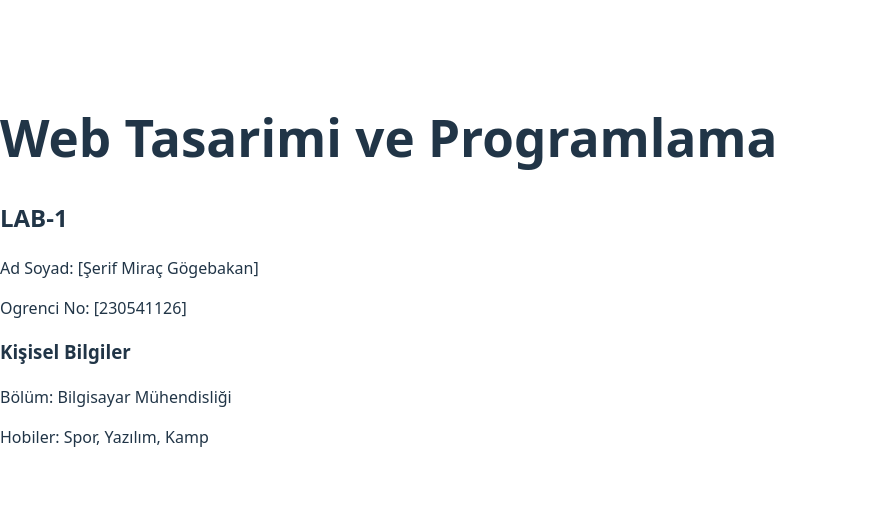
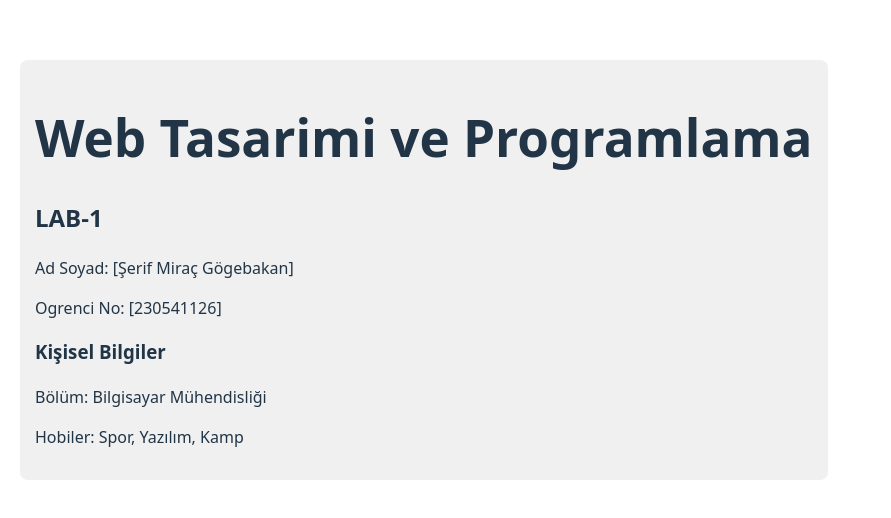
Before and after one commit to Serifgogebakan/web-lab-hello, a React (Vite) app: page / in a window 1280 px wide. Shown: the part 130-648 px from the top of the page, without its empty margins (0-891 px from the left). Built offline with nearby package versions, Linux system fonts and the light colour scheme.

Commit message:
style: update page styling and layout

```diff
--- a/src/App.tsx
+++ b/src/App.tsx
@@ -1,6 +1,6 @@
 function App() {
   return (
-    <div className="container">
+    <div className="container" style={{ margin: '20px', padding: '15px', backgroundColor: '#f0f0f0', borderRadius: '8px' }}>
       <h1>Web Tasarimi ve Programlama</h1>
       <h2>LAB-1</h2>
       <p>Ad Soyad: [Şerif Miraç Gögebakan]</p>
```
